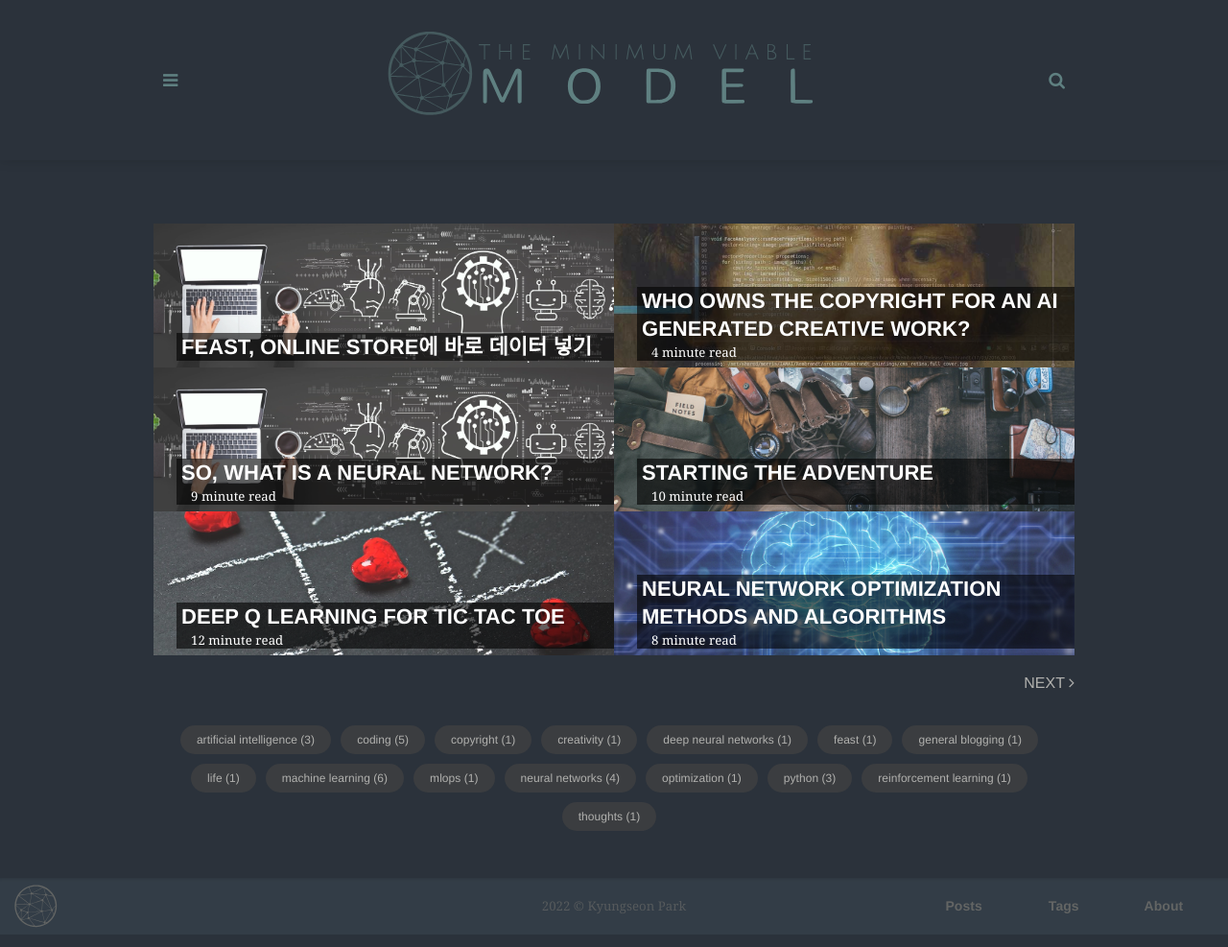
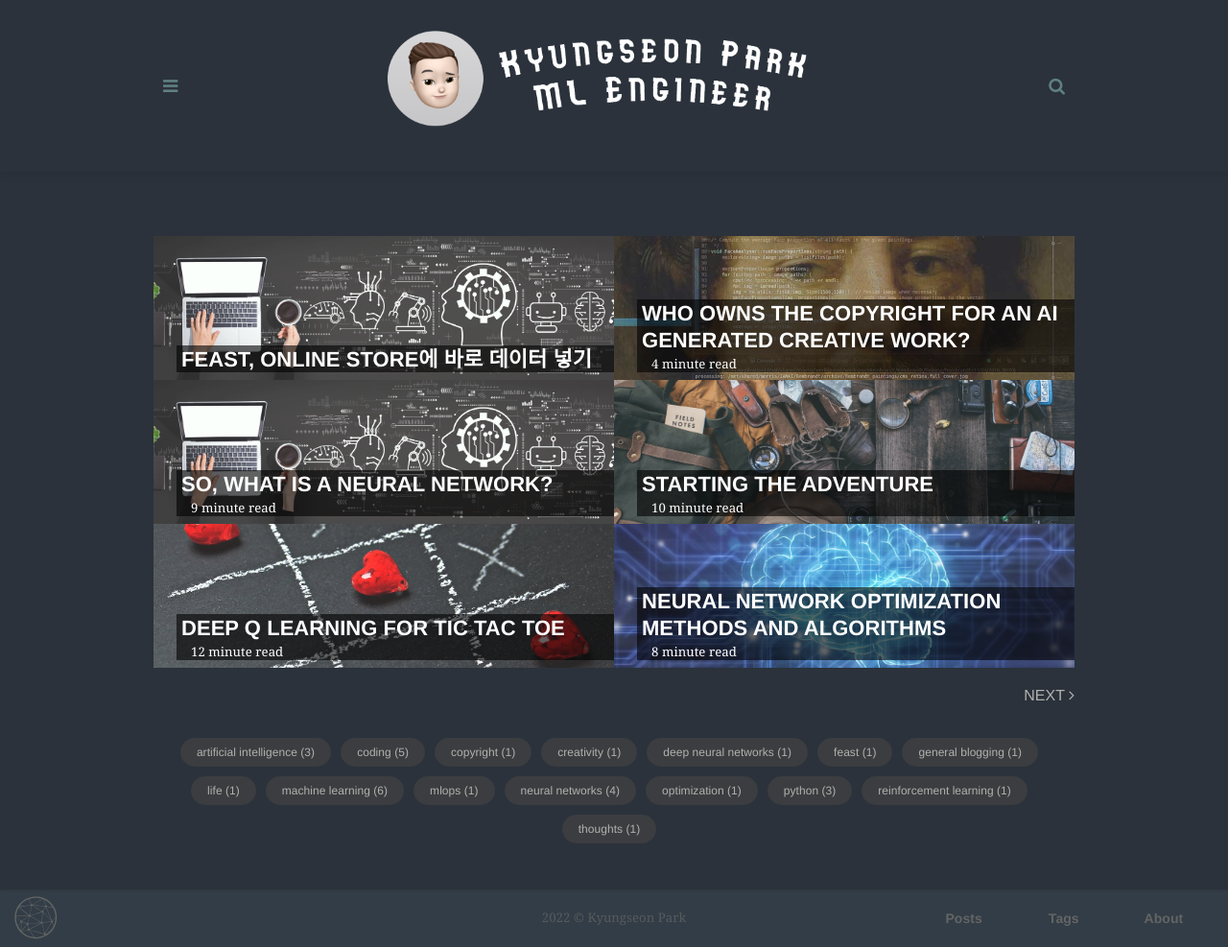
Before and after one commit to kyungseonpark/kyungseonpark.github.io, a Jekyll site: the page built from index.html, in a window 1280 px wide. Shown: the whole page at 96% size. Built offline with Jekyll 4.4.1, drawn with Linux system fonts in a browser that asks for light colours; some web fonts are replaced; the list of posts is cut into pages by our own code.

Commit message:
change logo

```diff
--- a/_config.yml
+++ b/_config.yml
@@ -4,7 +4,7 @@ description: 'Artificial Intelligence trends and concepts made easy.' # this mea
 permalink: ':title:output_ext'
 baseurl: "/" # the subpath of your site, e.g. /blog
 url: "https://kyungseonpark.github.io" # the base hostname & protocol for your site, e.g. http://example.com
-logo: "/assets/img/branding/pks_mimo_logo.svg"
+logo: "/assets/img/branding/pks_mimo_logo.png"
 logo-icon: "/assets/img/branding/pks_mimo.png"
 logo-icon-SEO: "/assets/img/branding/pks_mimo.svg" # must be a non SVG file
 
@@ -20,7 +20,7 @@ logo-icon-SEO: "/assets/img/branding/pks_mimo.svg" # must be a non SVG file
 # the browser is closed or not)
 night_mode: "auto"
 
-logo-dark: "/assets/img/branding/MVM-logo-full-dark.svg"
+logo-dark: "/assets/img/branding/pks_mimo_logo_dark.png"
 highlight_theme: syntax-base16.monokai.dark # select a dark theme for the code highlighter if needed
 
 # Author settings
```
